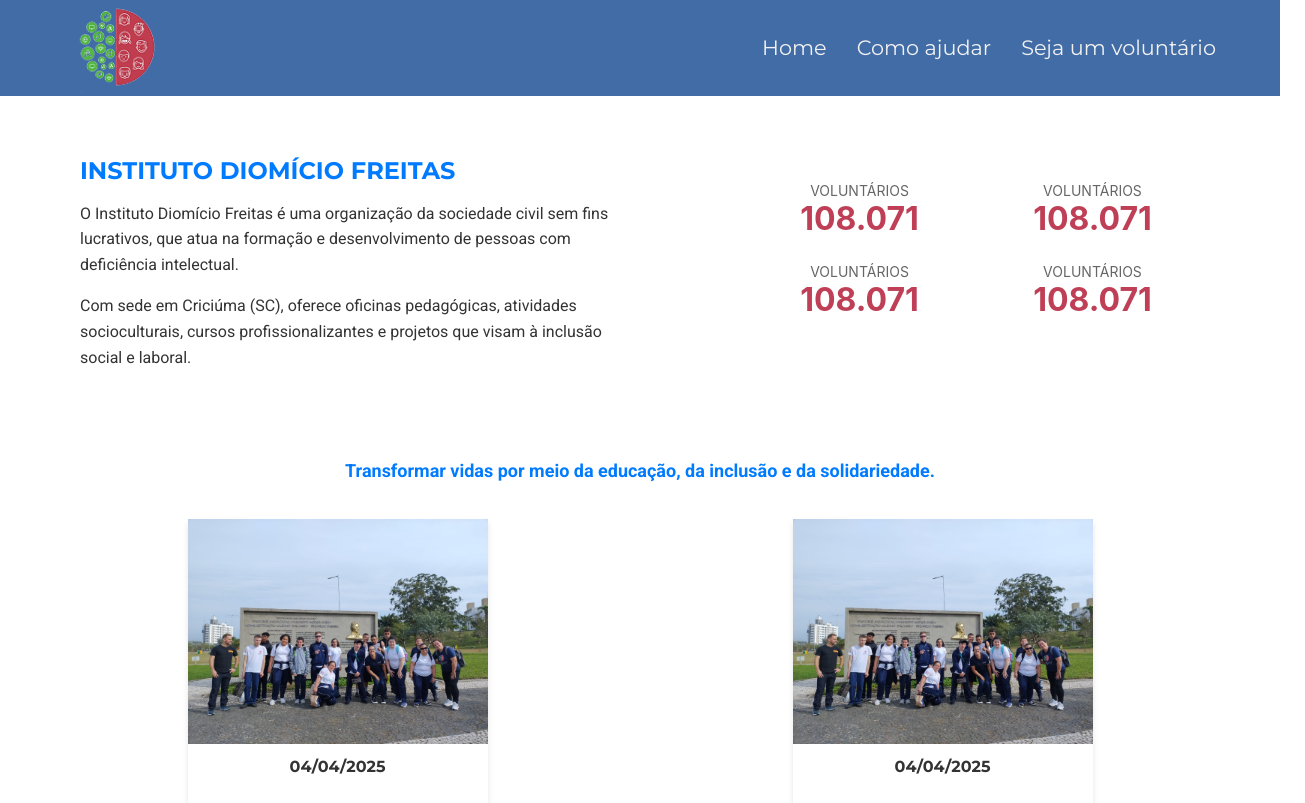
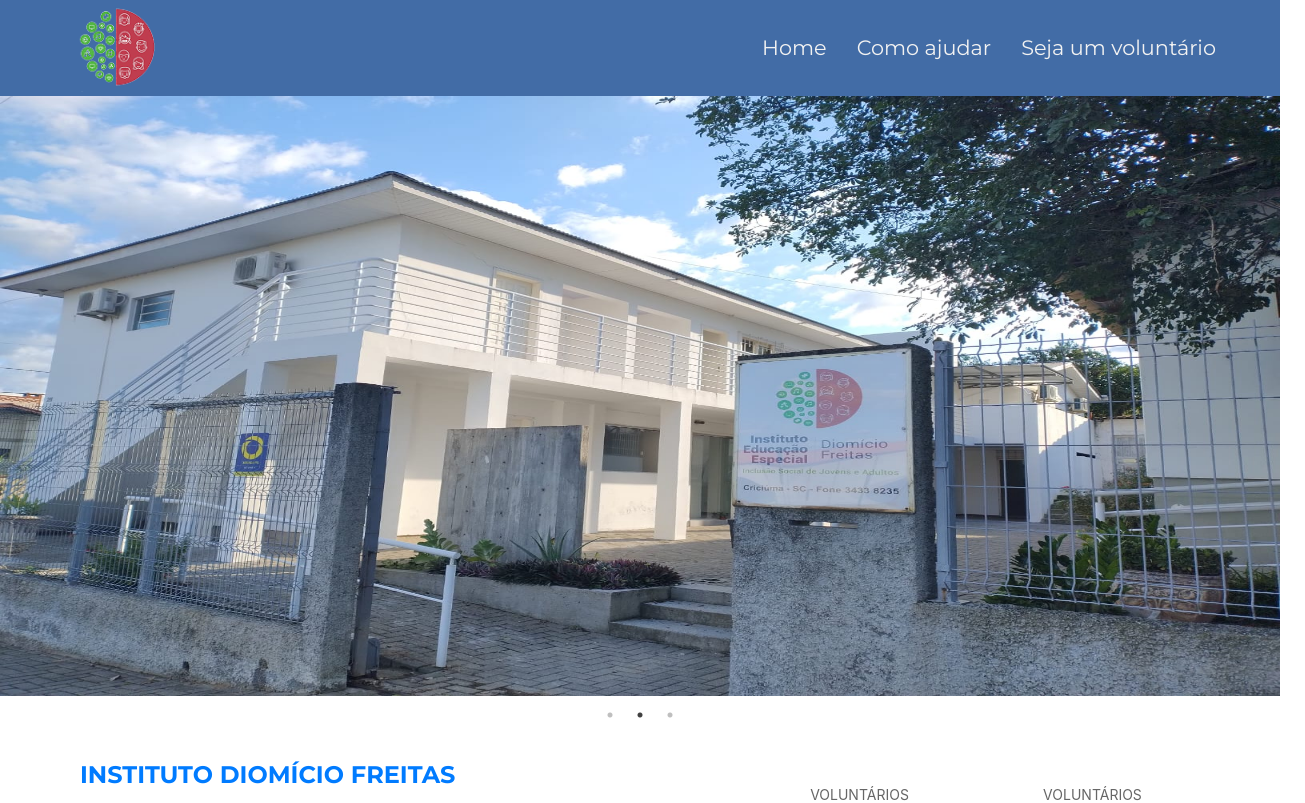
Before and after one commit to MarxWesley/projeto_extensao_III, a React (Create React App) app: page / in a window 1280 px wide. Shown: the top 803 px of the page, 1305 px wide, since content can reach past the window. Built offline with nearby package versions, Linux system fonts and the light colour scheme.

Commit message:
carousel created

```diff
--- a/package.json
+++ b/package.json
@@ -12,6 +12,8 @@
     "react-icons": "^5.5.0",
     "react-router-dom": "^7.4.1",
     "react-scripts": "5.0.1",
+    "react-slick": "^0.30.3",
+    "slick-carousel": "^1.8.1",
     "web-vitals": "^2.1.4"
   },
   "scripts": {
--- /dev/null
+++ b/src/components/Carousel/Carousel.jsx
@@ -0,0 +1,26 @@
+import Slider from "react-slick";
+import "slick-carousel/slick/slick.css";
+import "slick-carousel/slick/slick-theme.css";
+import styles from './Carousel.module.css'
+
+const Carousel = ({img1, img2, img3,alt}) => {
+  const settings = {
+    dots: true,          // Exibe os pontinhos
+    infinite: true,      // Carrossel infinito
+    speed: 500,          // Velocidade de transição
+    slidesToShow: 1,     // Exibe um slide por vez
+    slidesToScroll: 1,   // Avança um slide por vez
+    autoplay: true,      // Ativa o autoplay
+    autoplaySpeed: 5000, // Tempo entre as trocas de slides (em milissegundos)
+  };
+
+  return (
+    <Slider {...settings}>
+      <div><img className={styles.banner_img} src={img1} alt={alt}/></div>
+      <div><img className={styles.banner_img} src={img2} alt={alt}/></div>
+      <div><img className={styles.banner_img} src={img3} alt={alt}/></div>
+    </Slider>
+  );
+};
+
+export default Carousel
--- /dev/null
+++ b/src/components/Carousel/Carousel.module.css
@@ -0,0 +1,4 @@
+.banner_img {
+    width: 100%;
+    height: 600px;
+}
--- a/src/pages/home/Home.jsx
+++ b/src/pages/home/Home.jsx
@@ -1,10 +1,13 @@
 import styles from './Home.module.css'
 import Notice from '../../components/Notice/Notice'
 import Section from '../../components/Section/Section'
+import Carousel from '../../components/Carousel/Carousel'
+import entrada from '../../assets/img/Entrada.jpeg'
 
 function Home() {
     return (
         <section className={styles.section}>
+            <Carousel img1={entrada} img2={entrada} img3={entrada} alt="Imagens do Banner"/>
             <Section />
             <Notice />
         </section>
```
Also changed, not shown: src/components/Banner/Banner.jsx (deleted, +0 -14 lines), src/assets/img/Group1.png (added), src/components/Banner/Banner.module.css (deleted), 1 other file (tests, documents, lock files or other folders).
